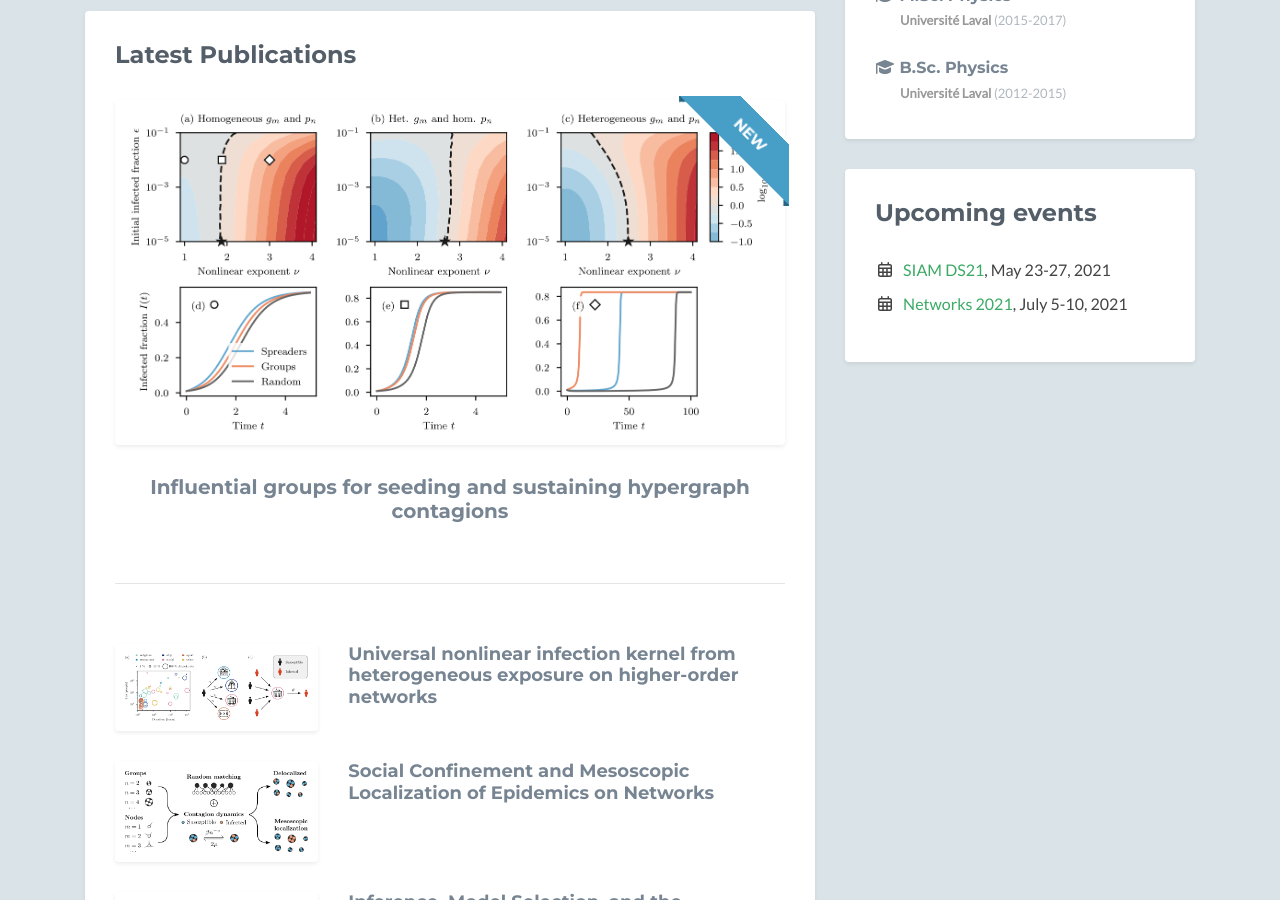
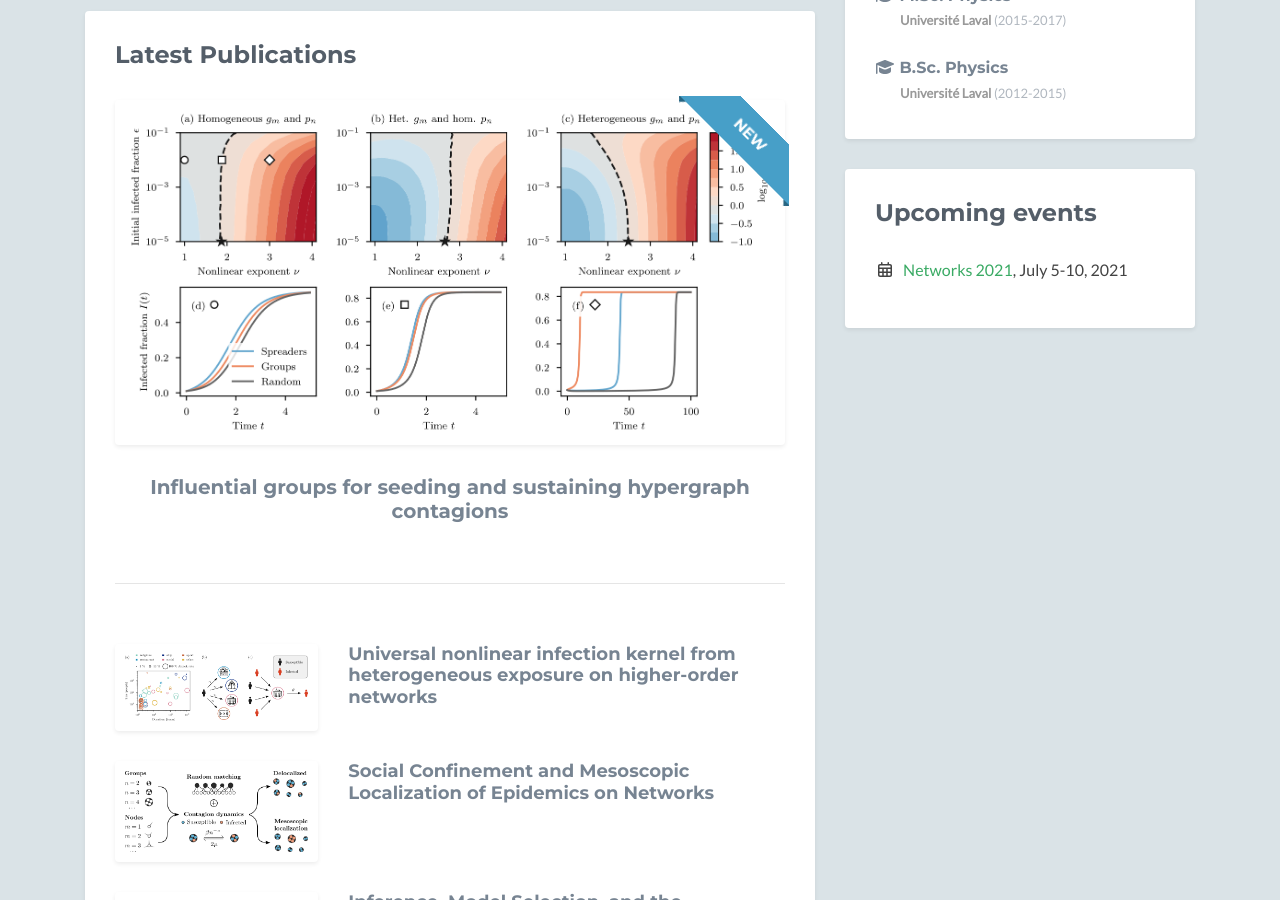
Before and after one commit to gstonge/gstonge.github.io, a Jekyll site: the page built from index.html, in a window 1280 px wide and 900 px high, scrolled down 737 px. Built offline with Jekyll 4.4.1, drawn with Linux system fonts in a browser that asks for light colours; nearby versions of some CDN libraries; library files that are not in the unit come from our copies.

Commit message:
update events

```diff
--- a/_data/events.yml
+++ b/_data/events.yml
@@ -1,6 +1,3 @@
-- name: SIAM DS21
-  date: "May 23-27, 2021"
-  url: "https://www.siam.org/conferences/cm/conference/ds21"
 
 - name: "Networks 2021"
   date: "July 5-10, 2021"
```
